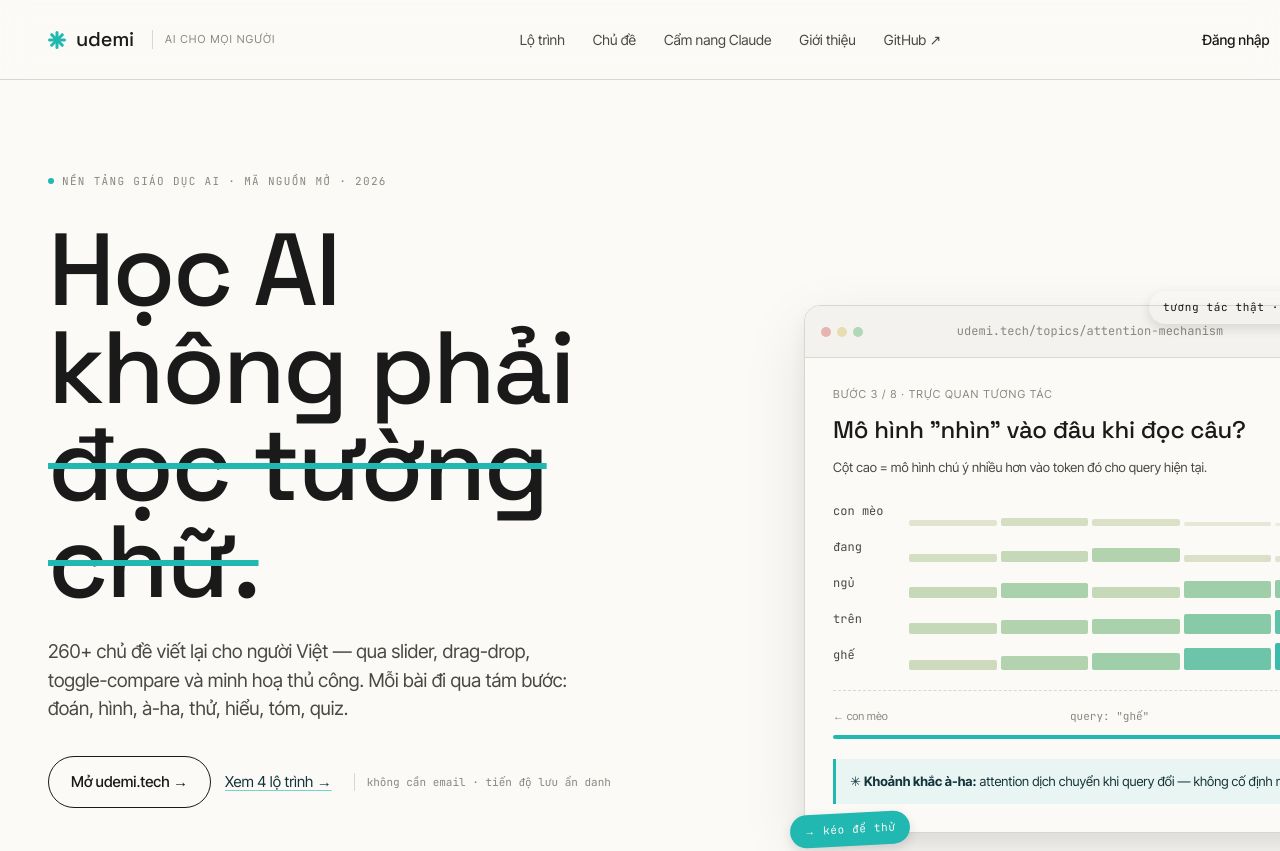
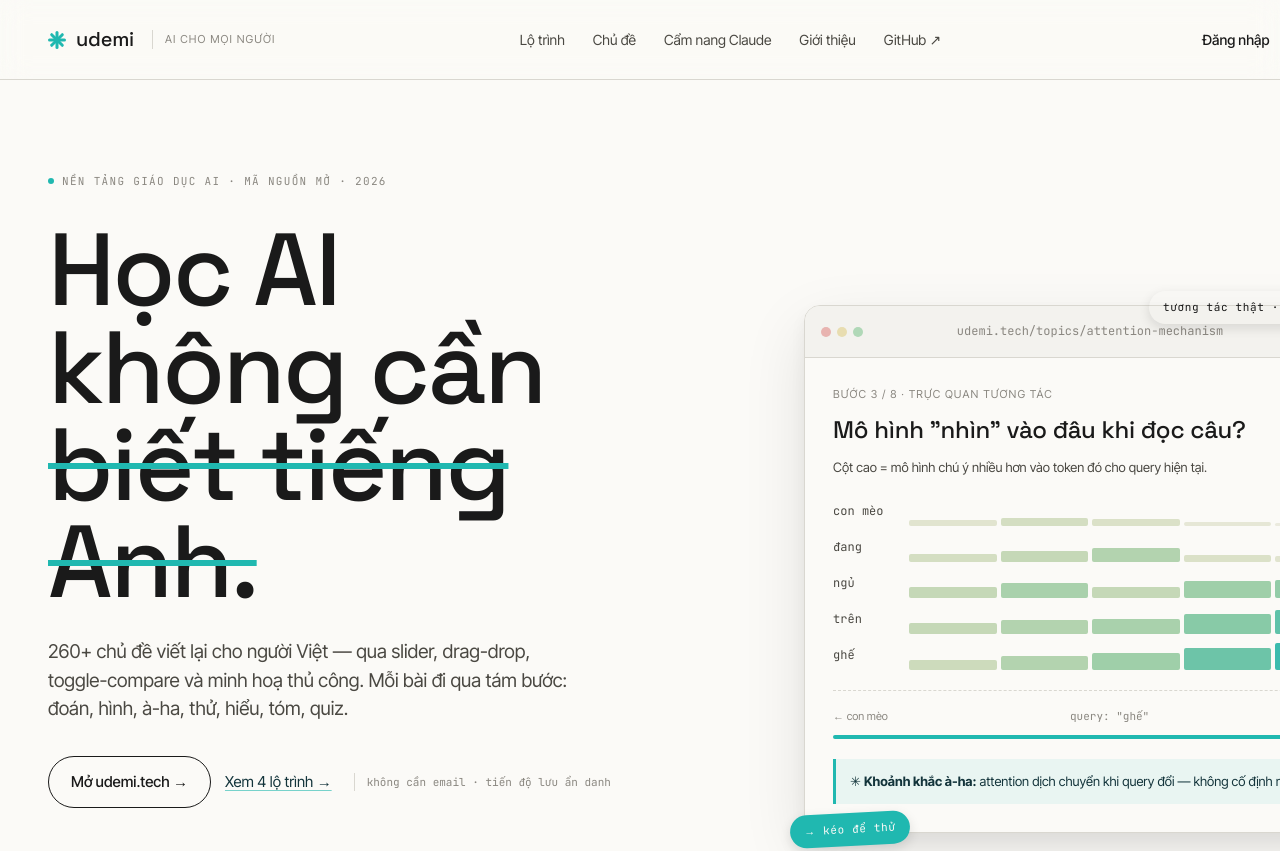
Before and after one commit to Dondo0936/vietnamese-ai-for-beginner, a Next.js app: page / in a window 1280 px wide. Shown: the top 851 px of the page. Built offline with nearby package versions, Linux system fonts and the light colour scheme; no server answers.

Commit message:
Update text in LandingHero component

```diff
--- a/src/components/landing/LandingHero.tsx
+++ b/src/components/landing/LandingHero.tsx
@@ -17,8 +17,8 @@ export function LandingHero() {
         </div>
         <h1 className="ld-h1">
           Học AI<br />
-          không phải<br />
-          <s className="ld-strike">đọc tường chữ.</s>
+          không cần<br />
+          <s className="ld-strike">biết tiếng Anh.</s>
         </h1>
         <p className="ld-lede">
           260+ chủ đề viết lại cho người Việt — qua slider, drag-drop,
```
